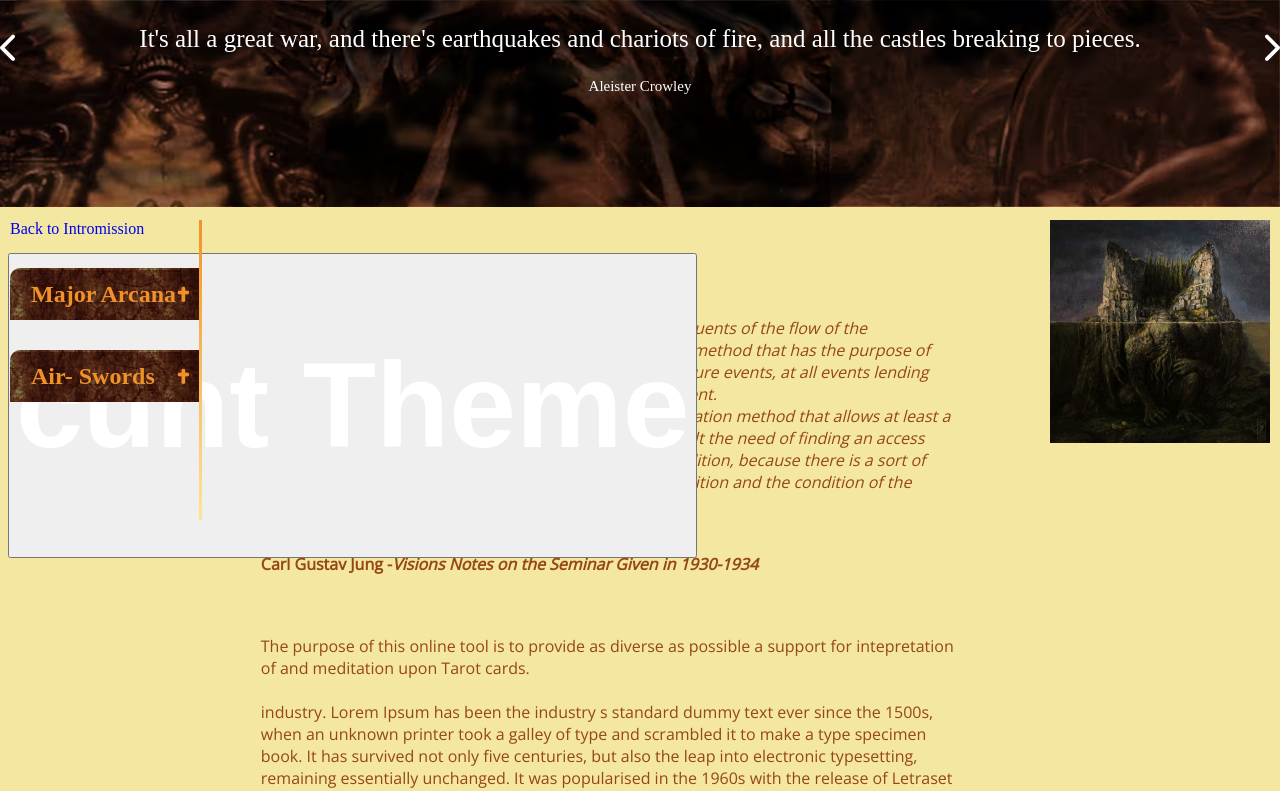
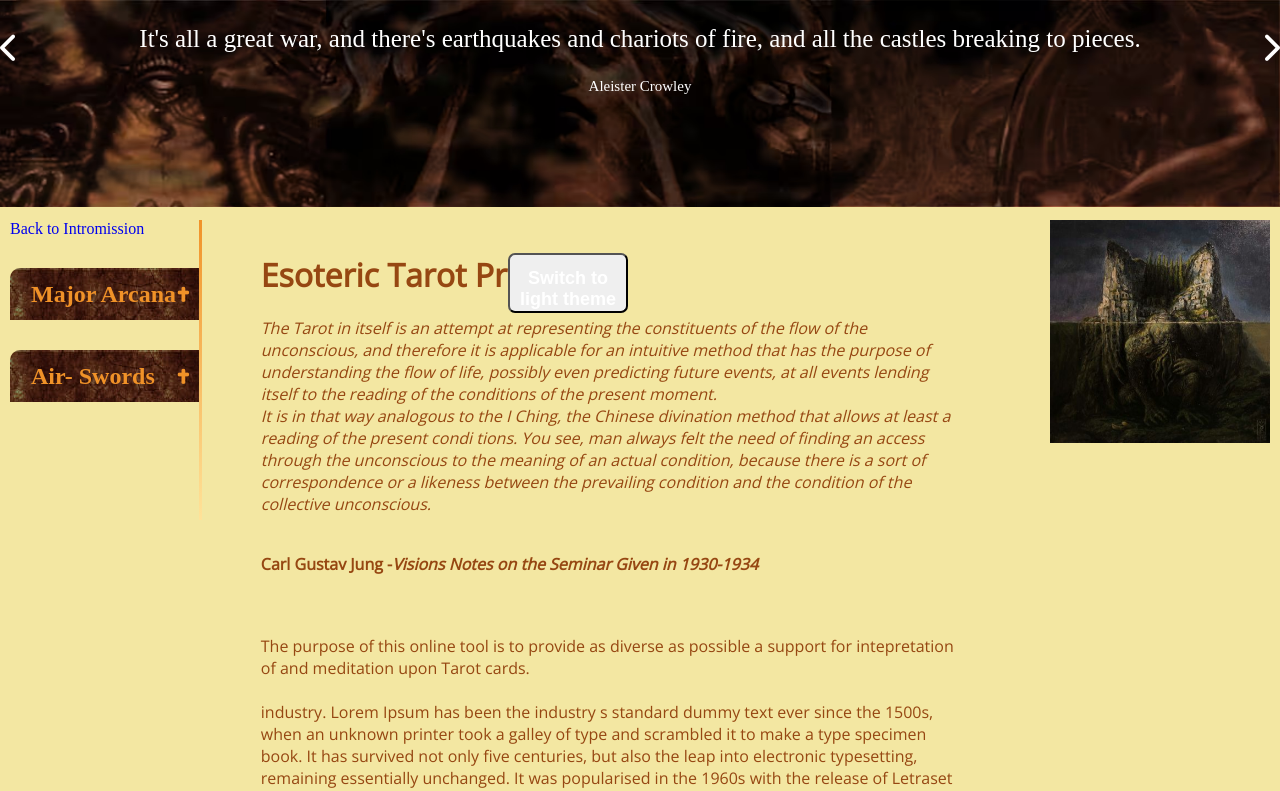
Before and after one commit to uenoeki54/Tarot-Project, a React (Create React App) app: page / in a window 1280 px wide. Shown: the top 791 px of the page. Built offline with nearby package versions, Linux system fonts and the light colour scheme.

Commit message:
Changé struycture en intercalant app.jsc entre index.js et le contenu.
Bonus, amélioré le design du bouton

```diff
--- /dev/null
+++ b/src/app.jsx
@@ -0,0 +1,32 @@
+import { BrowserRouter as Router, Route, Routes } from 'react-router-dom';
+import './main-css/main.css';
+import Header from './components/Header';
+import Aside from './components/Aside';
+import Home from './pages/Home';
+import Card from './pages/Card';
+import Error from './pages/Error';
+import Construction from './pages/Construction';
+function App() {
+  return (
+    <div className="App">
+      <Router>
+        <Header />
+
+        <div className="contenu">
+          <Aside />
+
+          <div>
+            <Routes>
+              <Route path="/" element={<Home />} />
+              <Route path="/card/:cardId" element={<Card />} />
+              <Route path="/construction" element={<Construction />} />
+              <Route path="*" element={<Error />} />
+            </Routes>
+          </div>
+        </div>
+      </Router>
+    </div>
+  );
+}
+
+export default App;
--- a/src/components/Switch.jsx
+++ b/src/components/Switch.jsx
@@ -4,7 +4,9 @@ function Switch() {
   const { theme, toggleTheme } = React.useContext(ThemeContext);
   return (
     <button className="switch" onClick={toggleTheme}>
-      <h1>{theme + ' Theme'}</h1>
+      <h1>
+        {'Switch to ' + (theme === 'light' ? 'dark' : 'light') + ' theme'}
+      </h1>
     </button>
   );
 }
--- a/src/index.js
+++ b/src/index.js
@@ -1,33 +1,12 @@
 import React from 'react';
 import ReactDOM from 'react-dom/client';
-import { BrowserRouter as Router, Route, Routes } from 'react-router-dom';
+import App from './app';
 import './main-css/main.css';
-import Header from './components/Header';
-import Aside from './components/Aside';
-import Home from './pages/Home';
-import Card from './pages/Card';
-import Error from './pages/Error';
-import Construction from './pages/Construction';
 
 const root = ReactDOM.createRoot(document.getElementById('root'));
 
 root.render(
   <React.StrictMode>
-    <Router>
-      <Header />
-
-      <div className="contenu">
-        <Aside />
-
-        <div>
-          <Routes>
-            <Route path="/" element={<Home />} />
-            <Route path="/card/:cardId" element={<Card />} />
-            <Route path="/construction" element={<Construction />} />
-            <Route path="*" element={<Error />} />
-          </Routes>
-        </div>
-      </div>
-    </Router>
+    <App />
   </React.StrictMode>
 );
--- a/src/main-css/main.css
+++ b/src/main-css/main.css
@@ -200,16 +200,28 @@ header {
 
 button {
   position: absolute;
+  left: 500px;
   color: white;
-  font-size: 60px;
+  font-size: 9px;
+  width: 120px;
+  height: 60px;
+  border-radius: 7px;
 }
 
 .light {
   color: #964712;
   background-color: #f3e7a2;
 }
+.light button {
+  background-color: #964712;
+  color: #f3e7a2;
+}
 
 .dark {
   color: #f3e7a2 !important;
   background-color: #964712 !important;
+}
+.dark button {
+  color: #964712;
+  background-color: #f3e7a2;
 }/*# sourceMappingURL=main.css.map */
--- a/src/main-css/main.scss
+++ b/src/main-css/main.scss
@@ -169,24 +169,35 @@ header {
   justify-content: space-evenly;
   align-items: center;
   margin: 300px 0px 0px 300px;
-  img {
-  }
+
   h1 {
     display: block;
   }
 }
 button {
   position: absolute;
+  left: 500px;
   color: white;
-  font-size: 60px;
+  font-size: 9px;
+  width: 120px;
+  height: 60px;
+  border-radius: 7px;
 }
 
 .light {
   color: $font-color;
   background-color: $main-beige;
+  button {
+    background-color: $font-color;
+    color: $main-beige;
+  }
 }
 
 .dark {
   color: $main-beige !important;
   background-color: $font-color !important;
+  button {
+    color: $font-color;
+    background-color: $main-beige;
+  }
 }
```
Also changed, not shown: 1 other file (tests, documents, lock files or other folders).
